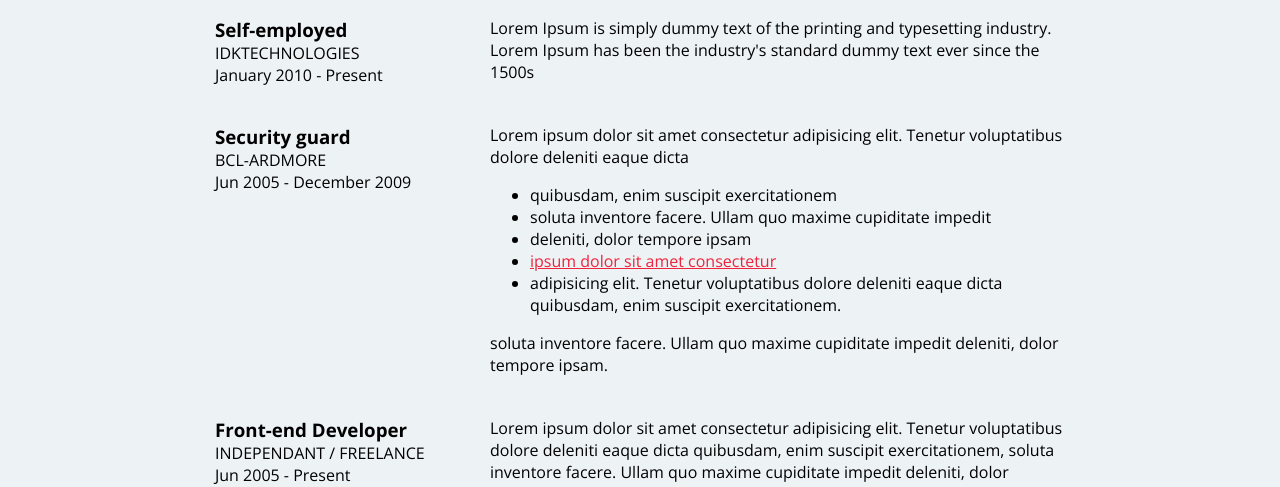
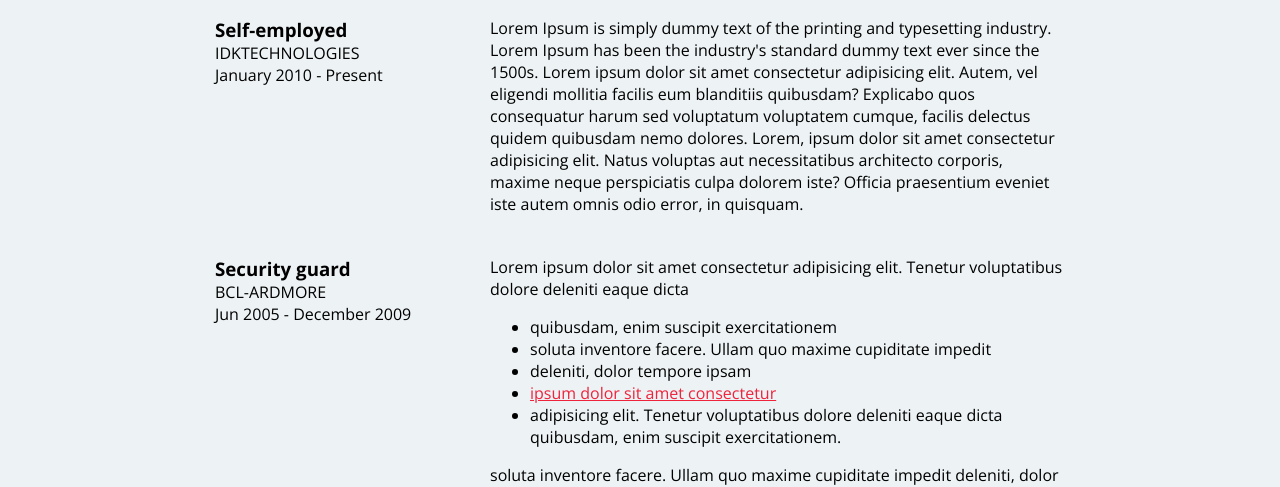
Before and after one commit to idktech/css-resume, a plain HTML site: page index.html in a window 1280 px wide. Shown: the part 613-1100 px from the top of the page. Drawn offline with nearby package versions, Linux system fonts and the light colour scheme.

Commit message:
extra lorem added

```diff
--- a/index.html
+++ b/index.html
@@ -46,7 +46,10 @@
                 </div>
                 <div class="col-wide job-description">
                     <p>Lorem Ipsum is simply dummy text of the printing and typesetting industry. Lorem Ipsum has been the industry's
-                        standard dummy text ever since the 1500s</p>
+                       standard dummy text ever since the 1500s. Lorem ipsum dolor sit amet consectetur adipisicing elit.
+                       Autem, vel eligendi mollitia facilis eum blanditiis quibusdam? Explicabo quos consequatur harum sed voluptatum voluptatem cumque,
+                       facilis delectus quidem quibusdam nemo dolores. Lorem, ipsum dolor sit amet consectetur adipisicing elit.
+                       Natus voluptas aut necessitatibus architecto corporis, maxime neque perspiciatis culpa dolorem iste? Officia praesentium eveniet iste autem omnis odio error, in quisquam.</p>
                 </div>
                 <!-- Job 2 Details -->
                 <div class="col-narrow">
```
